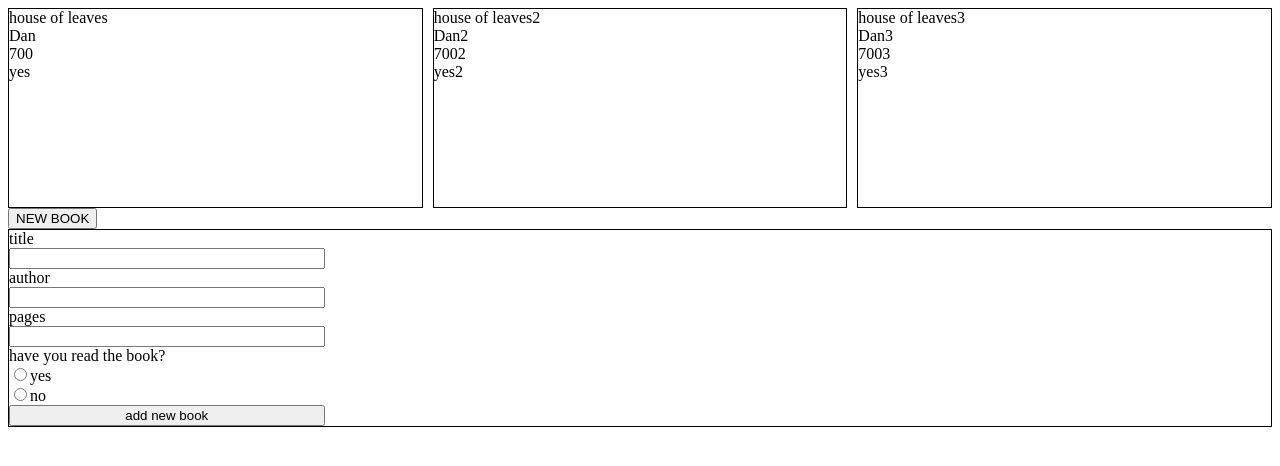
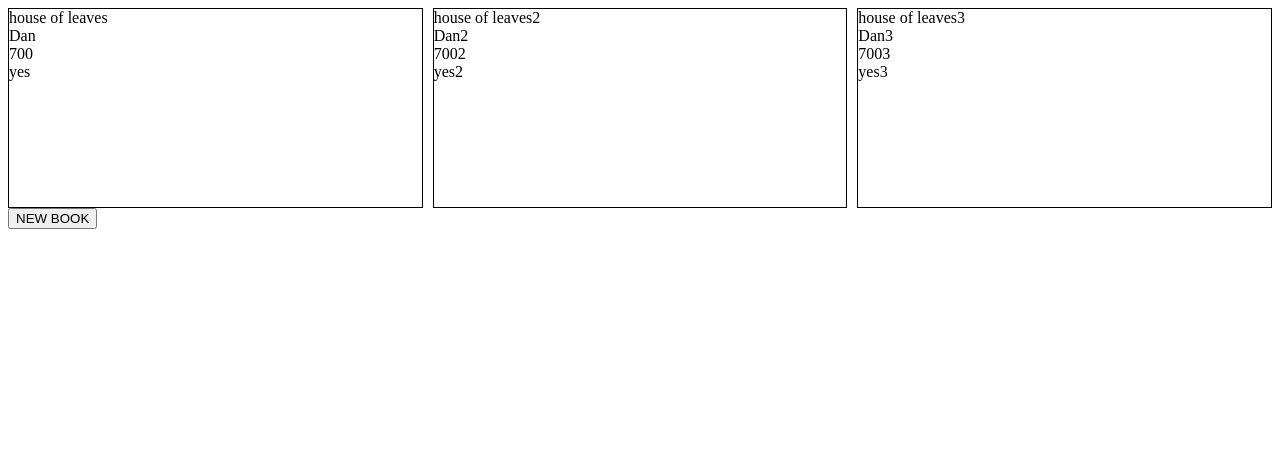
Before and after one commit to Karoliskved/library, a plain HTML site: page index.html in a window 1280 px wide. Drawn offline with Linux system fonts and the light colour scheme.

Commit message:
add a button which hides or displays the new book form

```diff
--- a/index.html
+++ b/index.html
@@ -14,7 +14,7 @@
 
     </div>
     <button class="formButton">NEW BOOK</button>
-    <div class="formContainer">
+    <div class="formContainer" hidden>
         <form>
             <label for="title">title</label><input type="text" id="title">
             <label for="author">author</label><input type="text" id="author">
```
